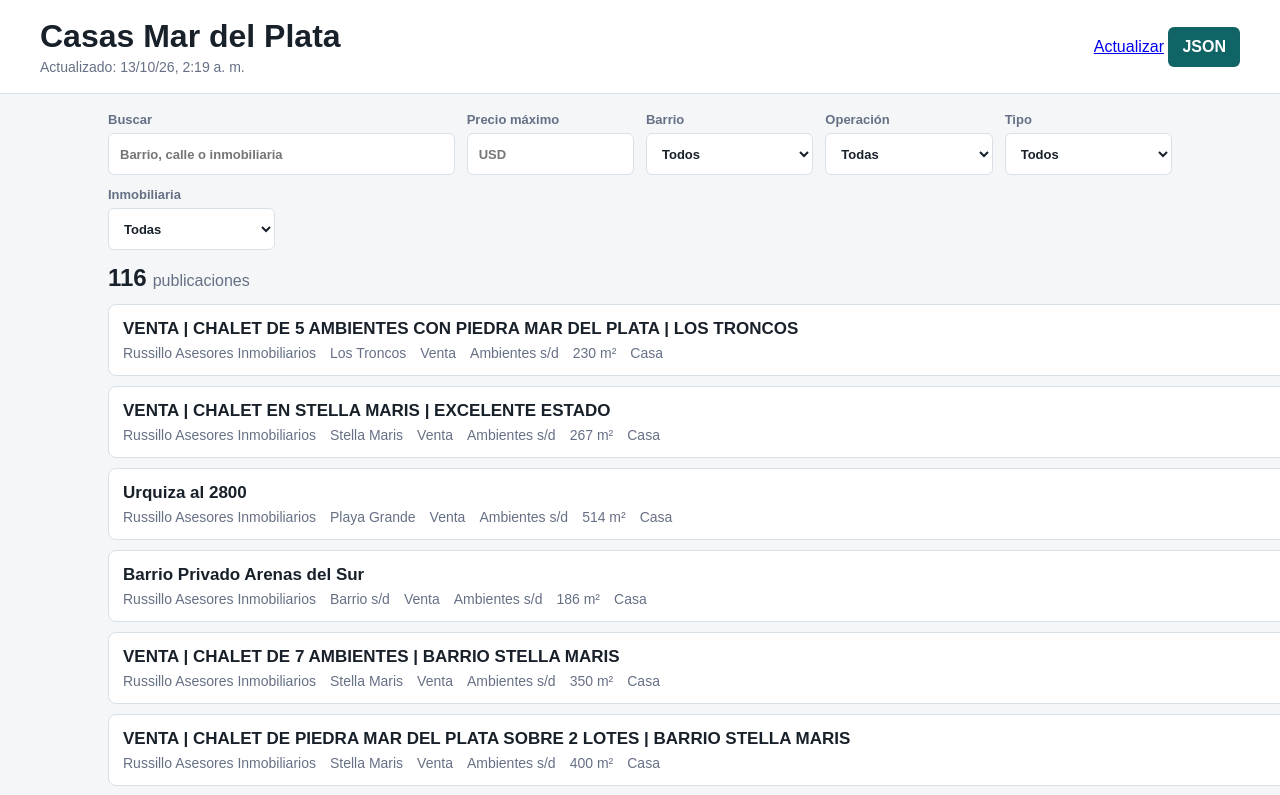
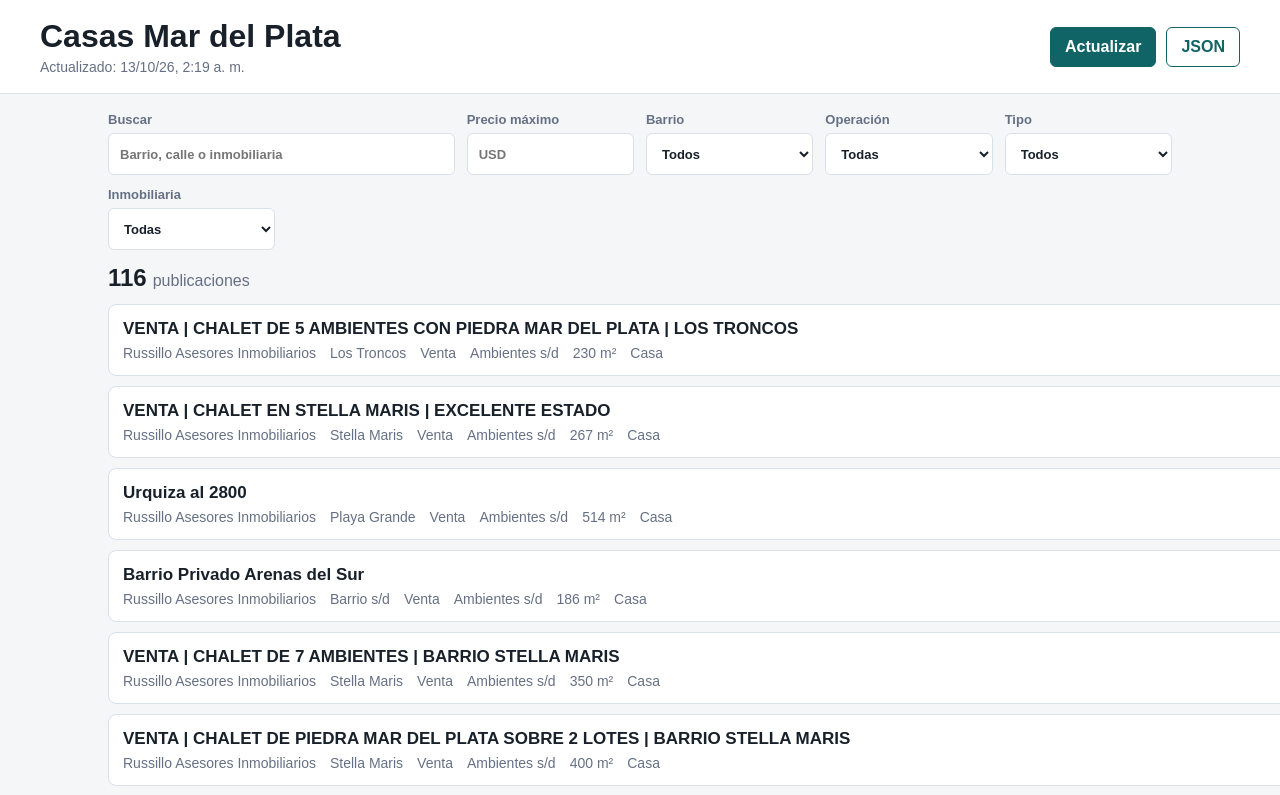
Before and after one commit to elopiccoli/casas-crawler, a website: page web/index.html in a window 1280 px wide. Shown: the top 795 px of the page. Drawn offline with Linux system fonts and the light colour scheme.

Commit message:
Style website workflow call to action

```diff
--- a/web/styles.css
+++ b/web/styles.css
@@ -45,17 +45,37 @@ p {
   font-size: 14px;
 }
 
+.header-actions {
+  display: flex;
+  align-items: center;
+  gap: 10px;
+}
+
+.run-workflow,
 .refresh {
   display: inline-flex;
   align-items: center;
   justify-content: center;
   min-height: 40px;
   padding: 0 14px;
-  color: #ffffff;
-  background: var(--accent);
+  border: 1px solid var(--accent);
   border-radius: 6px;
   text-decoration: none;
   font-weight: 700;
+}
+
+.run-workflow {
+  color: #ffffff;
+  background: var(--accent);
+}
+
+.run-workflow:hover {
+  background: var(--accent-dark);
+}
+
+.refresh {
+  color: var(--accent);
+  background: var(--panel);
 }
 
 main {
```
